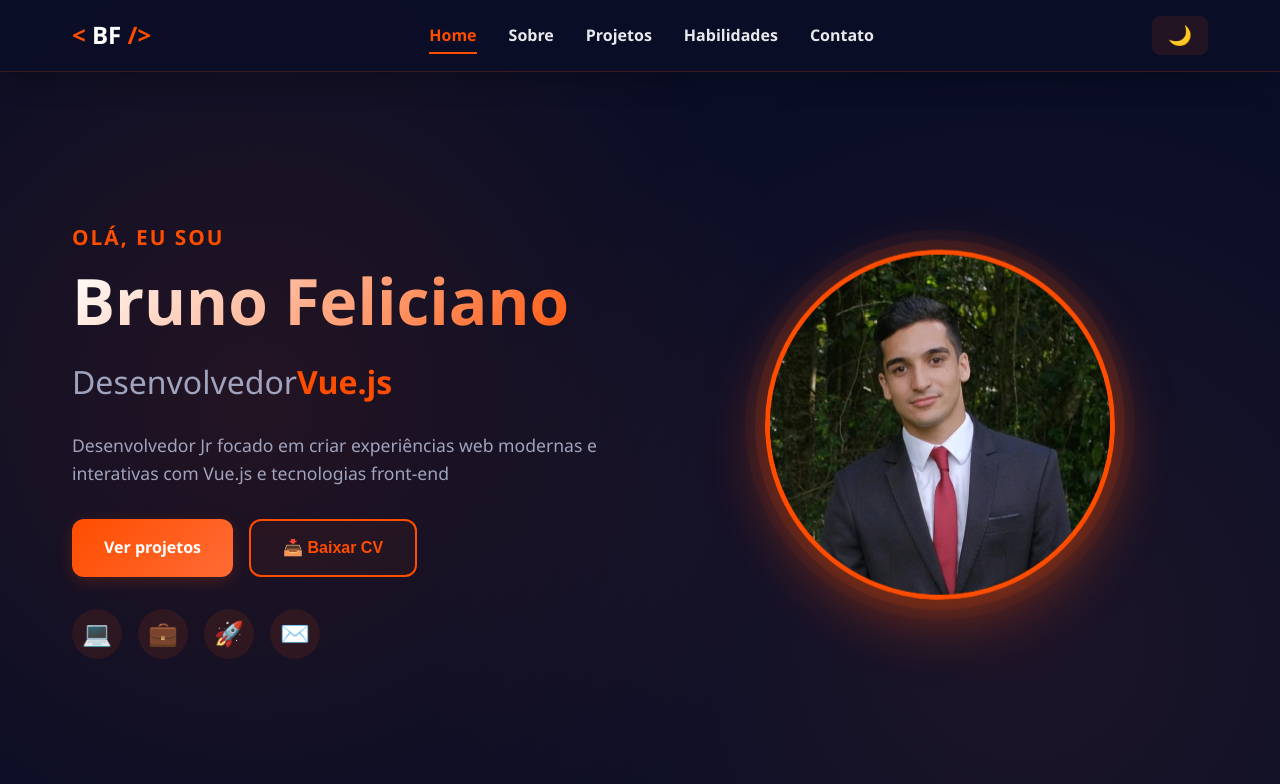
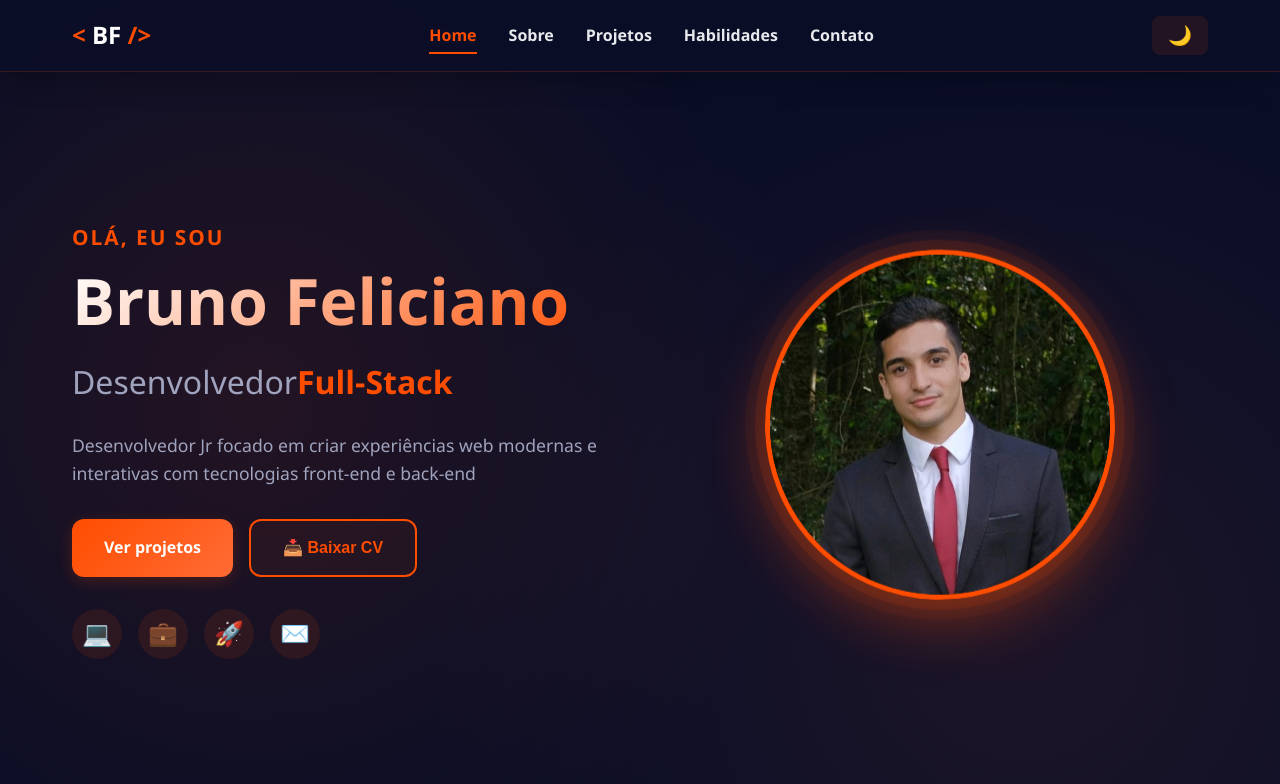
Before and after one commit to BrunoDev111/Portifolio-Bruno-, a Vue app: page / in a window 1280 px wide. Shown: the top 784 px of the page. Built offline with nearby package versions, Linux system fonts and the light colour scheme.

Commit message:
atualizacao para fullstack

```diff
--- a/src/components/Hero.vue
+++ b/src/components/Hero.vue
@@ -8,11 +8,11 @@
                     <h1 class="name">Bruno Feliciano</h1>
                     <div class="title">
                         <span class="subtitle">Desenvolvedor</span>
-                        <span class="highlight">Vue.js</span>
+                        <span class="highlight">Full-Stack</span>
                     </div>
                     <p class="description">
                         Desenvolvedor Jr focado em criar experiências web modernas e interativas
-            com Vue.js e tecnologias front-end
+            com tecnologias front-end e back-end
                     </p>
                     <div class="cta-buttons">
                         <router-link to="/projetos" class="btn btn-primary">
```
Also changed, not shown: index.html (+1 -1 lines).
